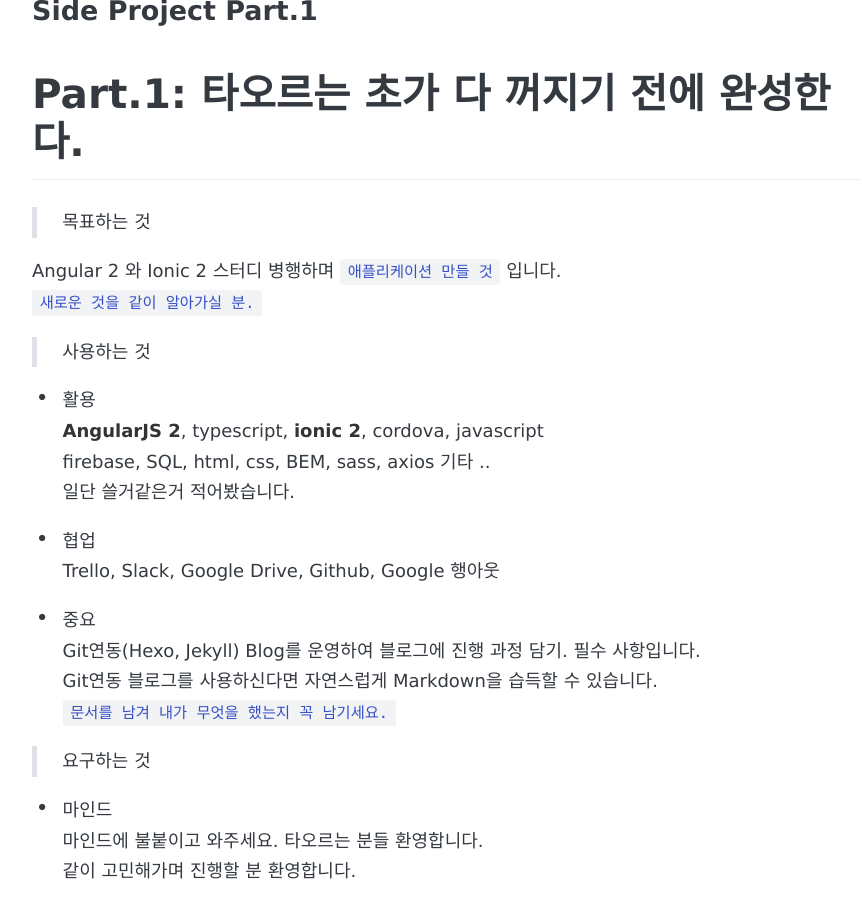
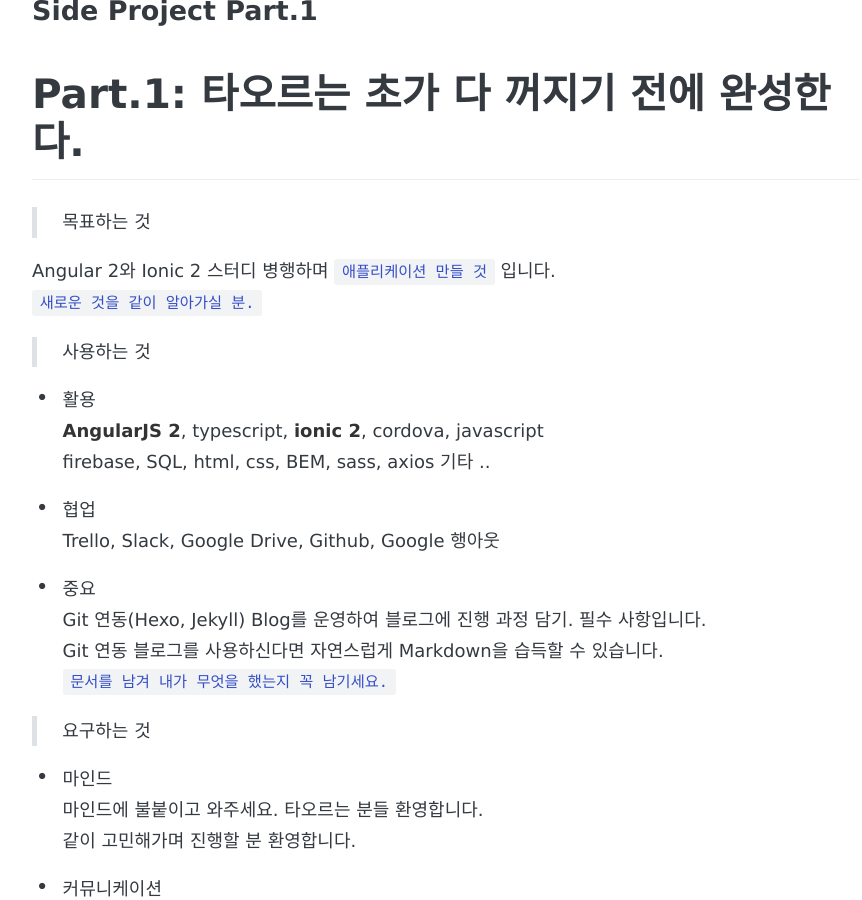
Before and after one commit to awesome-hwan/awesome-hwan.github.io, a Jekyll site: the page built from _posts/2017-08-15-[스터디]모집공고초안.md, in a window 1280 px wide and 900 px high, scrolled down 370 px. Shown: the whole window, without its empty margins (194-1056 px from the left). Built offline with Jekyll 4.4.1, drawn with Linux system fonts in a browser that asks for light colours; some web fonts are replaced; comment, search, counter and statistics services are not loaded; some of the changed text lies outside the part shown.

Commit message:
Study part.1

```diff
--- a/_posts/2017-08-15-[스터디]모집공고초안.md
+++ b/_posts/2017-08-15-[스터디]모집공고초안.md
@@ -1,7 +1,7 @@
 ---
 layout: post
 title: "[스터디]모집공고 초안"
-description: "Angular2 와 Ionic2를 이용한 어플리케이션 만들기"
+description: "Angular 2 와 Ionic 2를 이용한 애플리케이션 만들기"
 date: 2017-08-15
 tags: [Front-end, Angular2, Ionic2, Github]
 comments: true
@@ -17,7 +17,7 @@ share: true
 
 > 목표하는 것
 
-Angular 2 와 Ionic 2 스터디 병행하며 `애플리케이션 만들 것` 입니다.
+Angular 2와 Ionic 2 스터디 병행하며 `애플리케이션 만들 것` 입니다.
 `새로운 것을 같이 알아가실 분.`
 
 > 사용하는 것
@@ -25,14 +25,13 @@ Angular 2 와 Ionic 2 스터디 병행하며 `애플리케이션 만들 것` 입
 - 활용
 **AngularJS 2**, typescript,  **ionic 2**, cordova, javascript
 firebase, SQL, html, css, BEM, sass, axios 기타 ..
-일단 쓸거같은거 적어봤습니다.
 
 - 협업
 Trello, Slack, Google Drive, Github, Google 행아웃
 
 - 중요
-Git연동(Hexo, Jekyll) Blog를 운영하여 블로그에 진행 과정 담기. 필수 사항입니다.
-Git연동 블로그를 사용하신다면 자연스럽게 Markdown을 습득할 수 있습니다.
+Git 연동(Hexo, Jekyll) Blog를 운영하여 블로그에 진행 과정 담기. 필수 사항입니다.
+Git 연동 블로그를 사용하신다면 자연스럽게 Markdown을 습득할 수 있습니다.
 ``문서를 남겨 내가 무엇을 했는지 꼭 남기세요.``
 
 > 요구하는 것
@@ -84,7 +83,7 @@ Hexo, Jekyll 상관없습니다.
 쉬운 것, 어려운 것. 둘 다 100%를 인증해주세요.
 
 
-### <U> 세가지 완료 후 인증과 전화번호를 Facebook message로 알람 주시면 연락 드리겠습니다.</U>
+### <U> 세 가지 완료 후 인증과 전화번호를 Facebook message로 알람 주시면 연락 드리겠습니다.</U>
 
 
 > 소개 및 당부의 말
```
Also changed, not shown: other parts of _posts/2017-08-15-[스터디]모집공고초안.md (+2 -2 lines).
